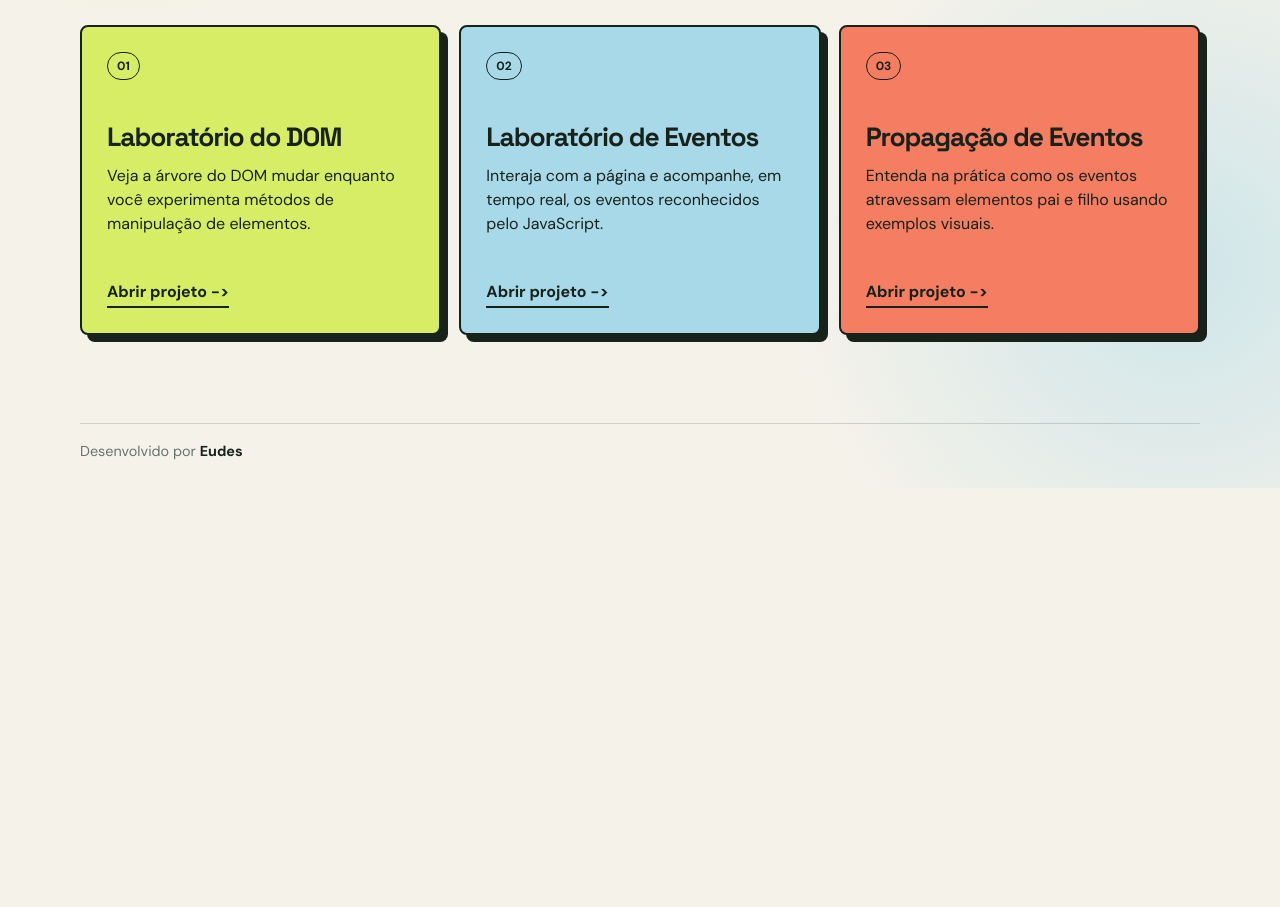
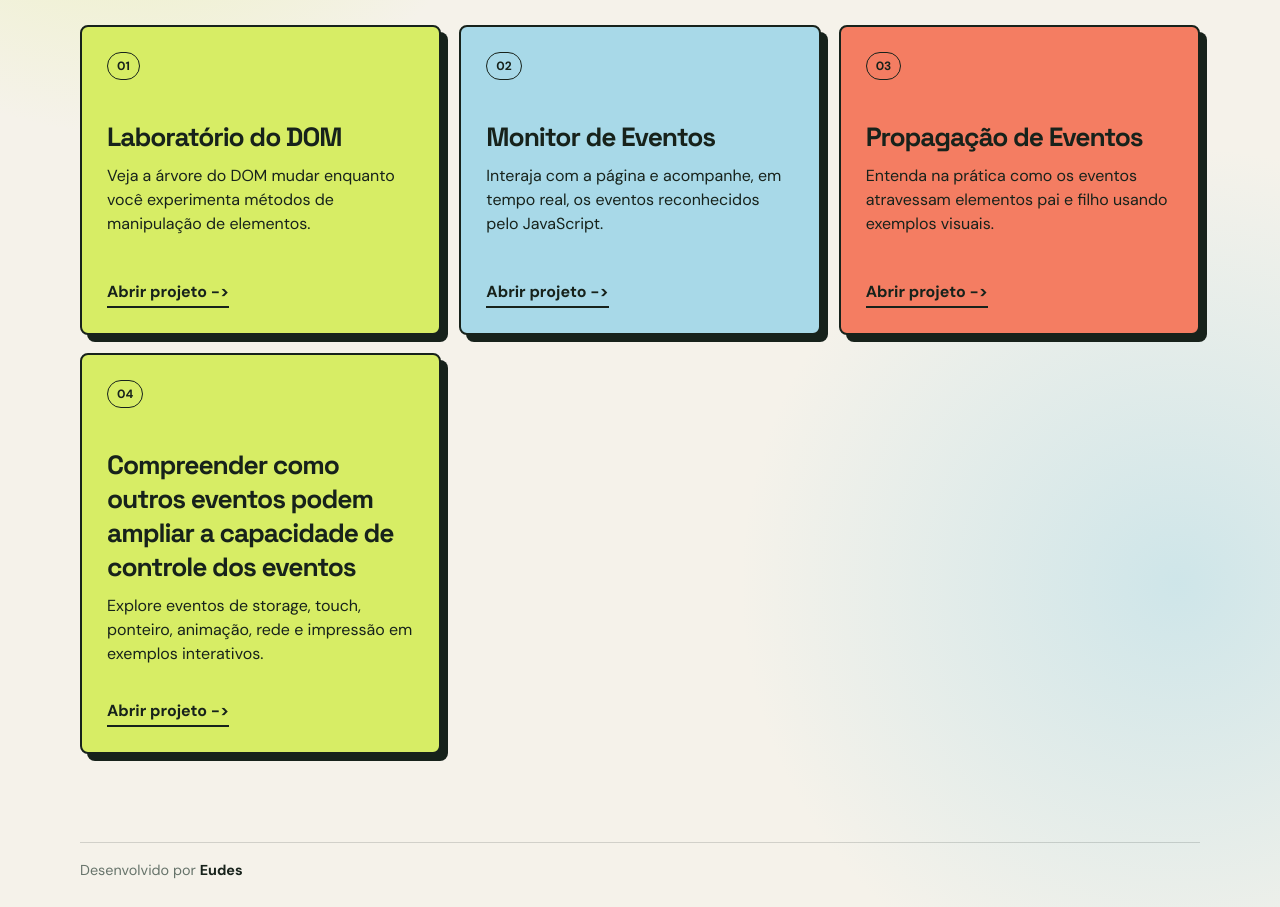
Before and after one commit to Eudesps/metedos-javascript, a plain HTML site: page index.html in a window 1280 px wide. Shown: the part 440-1347 px from the top of the page. Before the commit the page ends 928 px from the top, so only its background shows below. Drawn offline with Linux system fonts and the light colour scheme.

Commit message:
feat: add new project for event control and update event lab title

```diff
--- a/index.html
+++ b/index.html
@@ -146,6 +146,10 @@
             background: var(--coral);
         }
 
+        .projeto:nth-child(4) {
+            background: var(--lime);
+        }
+
         .projeto:hover,
         .projeto:focus-within {
             transform: translate(-3px, -3px);
@@ -263,7 +267,7 @@
 
             <article class="projeto">
                 <span class="numero">02</span>
-                <h2>Laboratório de Eventos</h2>
+                <h2>Monitor de Eventos</h2>
                 <p>Interaja com a página e acompanhe, em tempo real, os eventos reconhecidos pelo JavaScript.</p>
                 <a class="abrir" href="02/index.html">Abrir projeto</a>
             </article>
@@ -274,6 +278,13 @@
                 <p>Entenda na prática como os eventos atravessam elementos pai e filho usando exemplos visuais.</p>
                 <a class="abrir" href="03/index.html">Abrir projeto</a>
             </article>
+
+            <article class="projeto">
+                <span class="numero">04</span>
+                <h2>Compreender como outros eventos podem ampliar a capacidade de controle dos eventos</h2>
+                <p>Explore eventos de storage, touch, ponteiro, animação, rede e impressão em exemplos interativos.</p>
+                <a class="abrir" href="04/index.html">Abrir projeto</a>
+            </article>
         </section>
     </main>
 
```
